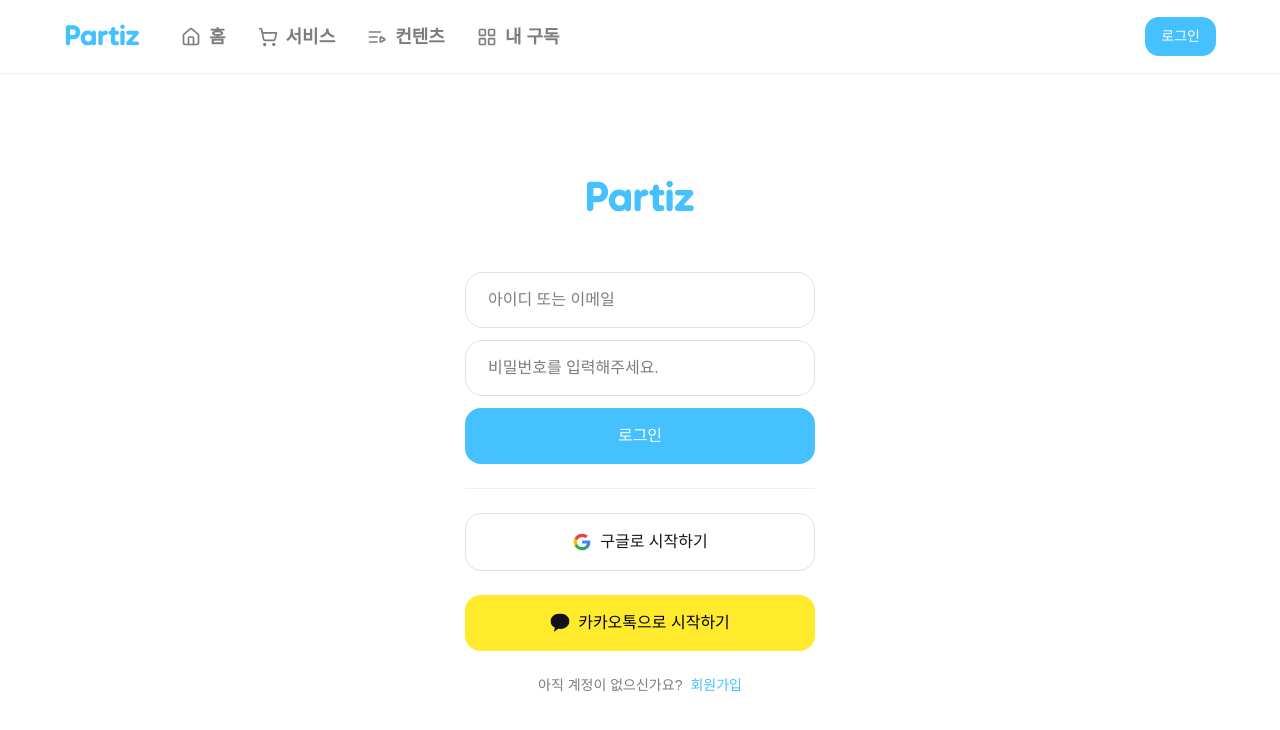
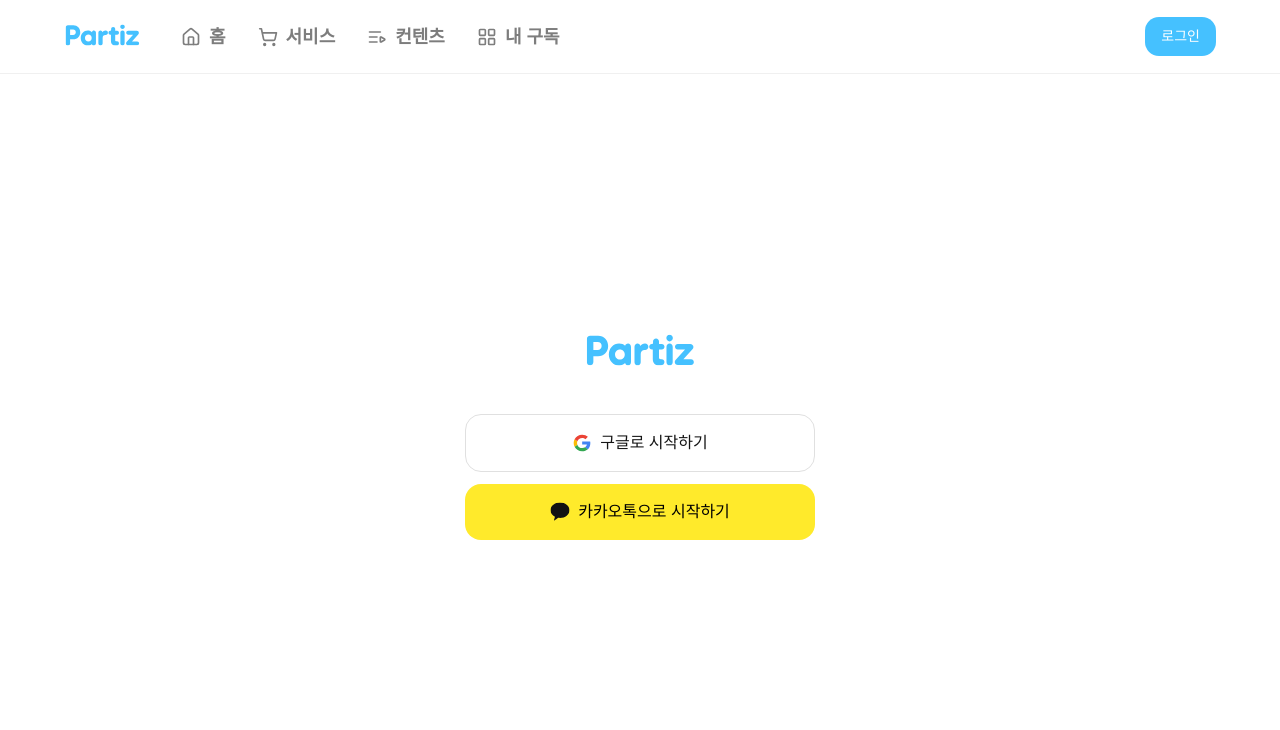
Before and after one commit to vexoracorp/partiz, a React (Vite) app: page /login in a window 1280 px wide. Shown: the top 730 px of the page. Built offline with nearby package versions, Linux system fonts and the light colour scheme; a web font is replaced by a local one.

Commit message:
로그인 페이지 수정정

```diff
--- a/src/components/auth/login/login-modal.tsx
+++ b/src/components/auth/login/login-modal.tsx
@@ -1,61 +1,16 @@
-import { useState } from "react";
-
-import { Button, Input, Spacing } from "@/components/ui";
+import { Button, Spacing } from "@/components/ui";
 
 import s from "./styles.module.scss";
 
 export default function LoginModal() {
-  const [email, setEmail] = useState("");
-  const [password, setPassword] = useState("");
-
-  const handleLogin = () => {
-    if (!email.trim()) {
-      alert("아이디 또는 이메일을 입력해주세요.");
-      return;
-    }
-
-    if (!password.trim()) {
-      alert("비밀번호를 입력해주세요.");
-      return;
-    }
-
-    // 로그인 로직
-    console.log("로그인 진행", { email, password });
-  };
 
   return (
     <>
       <div className={s.container}>
         <img src="/partiz.svg" alt="logo" width="111" height="32" />
         <Spacing size={12} />
-        <div className={s.input_container}>
-          <Input
-            placeholder="아이디 또는 이메일"
-            size="large"
-            fullWidth
-            value={email}
-            onChange={(e) => setEmail(e.target.value)}
-          />
-          <Spacing size={12} />
-          <Input
-            type="password"
-            placeholder="비밀번호를 입력해주세요."
-            size="large"
-            fullWidth
-            value={password}
-            onChange={(e) => setPassword(e.target.value)}
-          />
-          <Spacing size={12} />
-          <Button
-            size="large"
-            variant="primary"
-            fullWidth
-            onClick={handleLogin}
-          >
-            로그인
-          </Button>
+        <div className={s.login_container}>
         </div>
-        <div className={s.divider} />
         <Button
           size="large"
           variant="secondary"
@@ -87,13 +42,7 @@
         >
           카카오톡으로 시작하기
         </Button>
-        <div className={s.text_container}>
-          <span className={s.text}>아직 계정이 없으신가요?</span>
-          <a href="/auth/signup" className={s.signup_text}>
-            회원가입
-          </a>
         </div>
-      </div>
-    </>
+      </>
   );
 }
--- a/src/components/auth/login/styles.module.scss
+++ b/src/components/auth/login/styles.module.scss
@@ -2,40 +2,17 @@
     display: flex;
     flex-direction: column;
     align-items: center;
-    gap: $spacing-24;
+    gap: $spacing-12;
     width: 350px;
     margin: 0;
 }
 
-.divider {
-  height: 1px;
-  background: $color-border-subtle;
+.login_container {
+  display: flex;
+  flex-direction: column;
+  align-items: center;
+  gap: $spacing-12;
   width: 100%;
-}
-.input_container{
-    width: 100%;
-}
-.text_container{
-    display: flex;
-    flex-direction: row;
-    gap: $spacing-8;
-}
-
-.text{
-    color: #7D7D7D;
-    font-size: 14px;
-    font-style: normal;
-    font-weight: 500;
-    line-height: 20px;
-}
-
-.signup_text{
-    color: #45C1FF;
-    font-size: 14px;
-    font-style: normal;
-    font-weight: 500;
-    line-height: 20px;
-    text-decoration: none;
 }
 
 .kakao_button {
```
